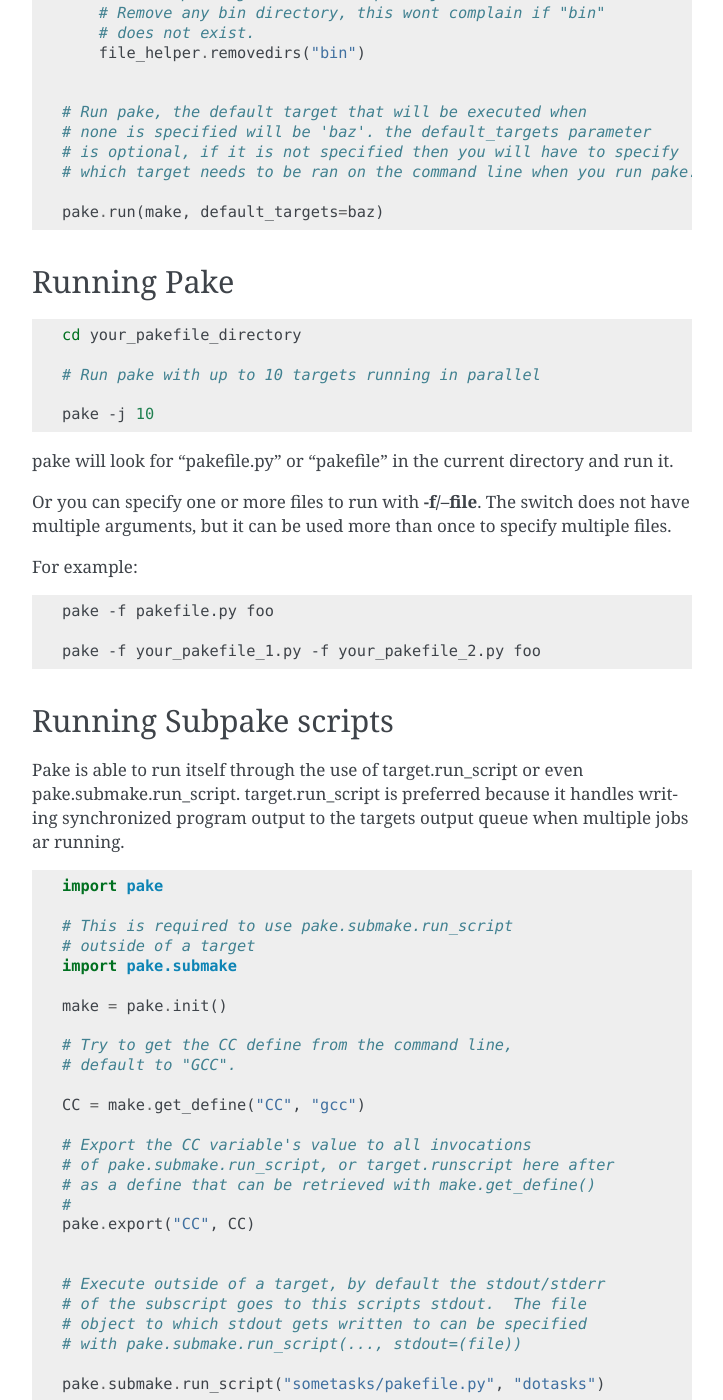
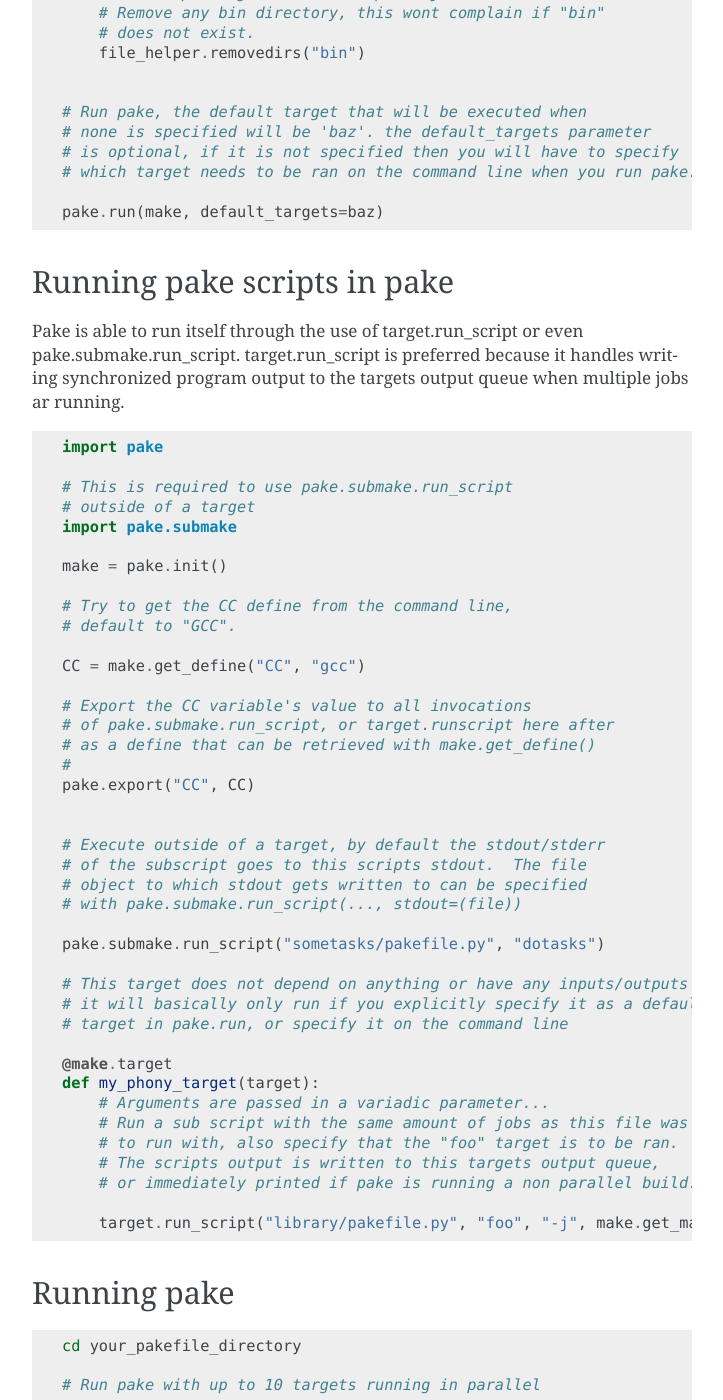
Before and after one commit to Teriks/pake, a Sphinx documentation site: the page built from docs/index.rst, in a window 1280 px wide and 1400 px high, scrolled down 2229 px. Shown: the whole window, without its empty margins (388-1111 px from the left). Built offline with Sphinx 7.4.7, drawn with Linux system fonts in a browser that asks for light colours; some of the changed text lies outside the part shown.

Commit message:
Re-order doc index and README.md

```diff
--- a/docs/index.rst
+++ b/docs/index.rst
@@ -14,7 +14,7 @@
 
 Pake requires python3.4+
 
-Writing Basic Targets
+Writing basic targets
 ---------------------
 
 .. code-block:: python
@@ -127,34 +127,8 @@
     pake.run(make, default_targets=baz)
 
 
-Running Pake
-------------
-
-.. code-block:: bash
-
-    cd your_pakefile_directory
-
-    # Run pake with up to 10 targets running in parallel
-
-    pake -j 10
-
-pake will look for "pakefile.py" or "pakefile" in the current directory and run it.
-
-Or you can specify one or more files to run with **-f/--file**.
-The switch does not have multiple arguments, but it can be used
-more than once to specify multiple files.
-
-For example:
-
-.. code-block:: bash
-
-    pake -f pakefile.py foo
-
-    pake -f your_pakefile_1.py -f your_pakefile_2.py foo
-
-
-Running Subpake scripts
------------------------
+Running pake scripts in pake
+----------------------------
 
 Pake is able to run itself through the use of target.run_script
 or even pake.submake.run_script.  target.run_script is preferred
@@ -205,8 +179,34 @@
         target.run_script("library/pakefile.py", "foo", "-j", make.get_max_jobs())
 
 
-Pakes Current Usage
--------------------
+Running pake
+------------
+
+.. code-block:: bash
+
+    cd your_pakefile_directory
+
+    # Run pake with up to 10 targets running in parallel
+
+    pake -j 10
+
+pake will look for "pakefile.py" or "pakefile" in the current directory and run it.
+
+Or you can specify one or more files to run with **-f/--file**.
+The switch does not have multiple arguments, but it can be used
+more than once to specify multiple files.
+
+For example:
+
+.. code-block:: bash
+
+    pake -f pakefile.py foo
+
+    pake -f your_pakefile_1.py -f your_pakefile_2.py foo
+
+
+Pakes current options
+---------------------
 
     usage:
      pake [-h] [-v] [-j NUM_JOBS] [-n] [-t] [-ti] [-D DEFINE] |br|
```
Also changed, not shown: README.md (+25 -29 lines).
